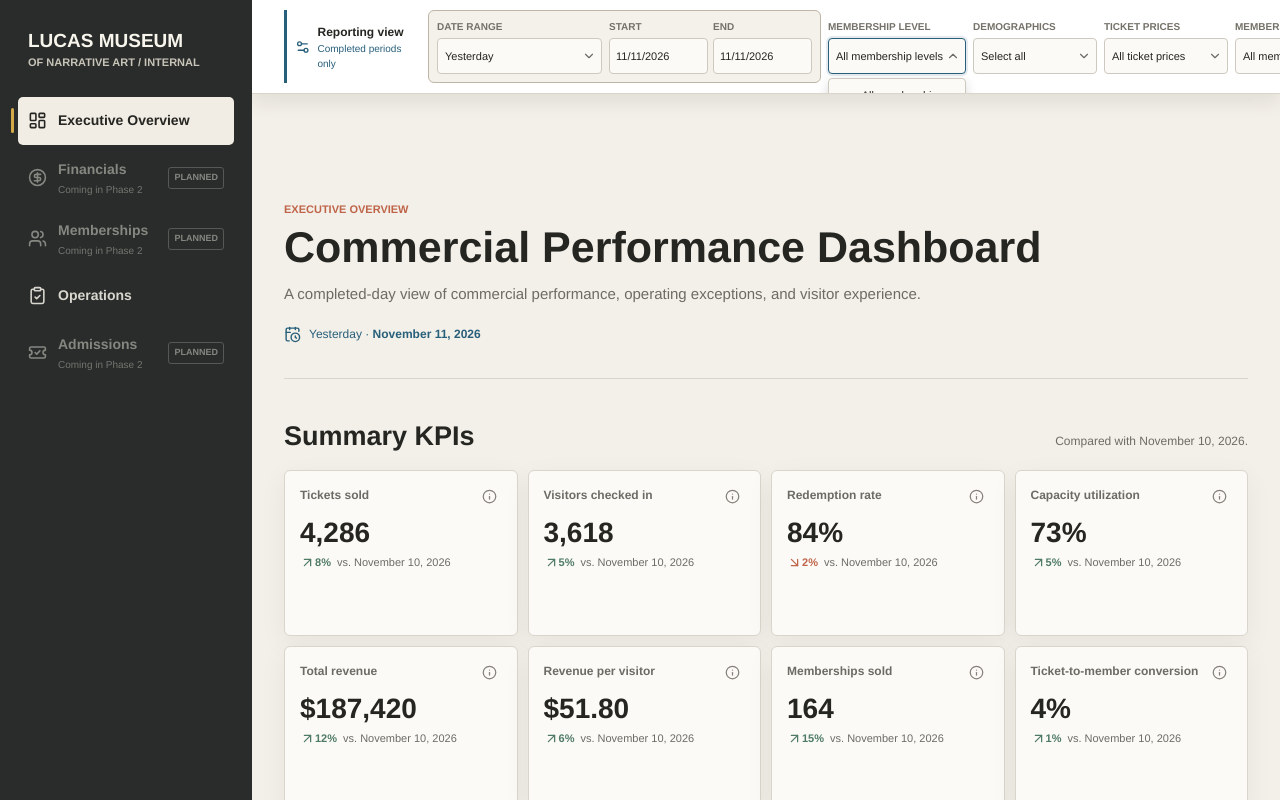
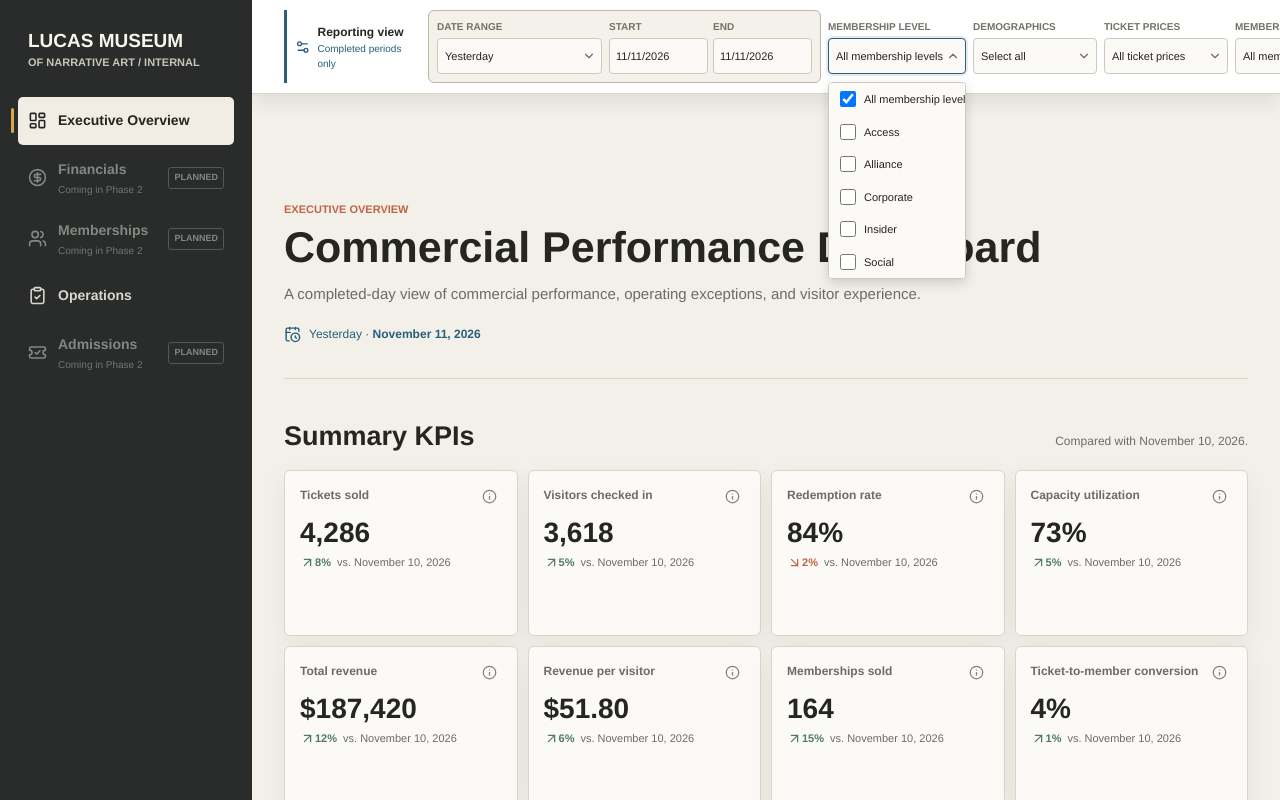
Before and after one commit to michaelbodellslalom/lucas-museum-dashboard, a React (Vite) app: page / in a window 1280 px wide. Both pictures are taken after a click on the button "All membership levels". Shown: the top 800 px of the page. Built offline with nearby package versions, Linux system fonts and the light colour scheme.

Commit message:
Fix multi-select dropdown z-index and positioning issues

```diff
--- a/src/components/DashboardShell.tsx
+++ b/src/components/DashboardShell.tsx
@@ -10,7 +10,7 @@ import {
   Users,
   X,
 } from 'lucide-react'
-import { useEffect, useState } from 'react'
+import { useEffect, useRef, useState } from 'react'
 import { filterOptions } from '../data/mockData'
 import type { Filters, PageId, ReportingPeriod } from '../types/dashboard'
 
@@ -33,6 +33,33 @@ const navigation = [
 
 function Field({ label, value, options, onChange }: { label: string; value: string[]; options: readonly string[]; onChange: (value: string[]) => void }) {
   const [open, setOpen] = useState(false)
+  const triggerRef = useRef<HTMLButtonElement>(null)
+  const containerRef = useRef<HTMLDivElement>(null)
+  const [menuStyle, setMenuStyle] = useState<{ top: number; left: number; width: number }>({ top: 0, left: 0, width: 0 })
+
+  useEffect(() => {
+    if (open && triggerRef.current) {
+      const rect = triggerRef.current.getBoundingClientRect()
+      setMenuStyle({
+        top: rect.bottom + 4,
+        left: rect.left,
+        width: rect.width,
+      })
+    }
+  }, [open])
+
+  useEffect(() => {
+    const handleClickOutside = (e: MouseEvent) => {
+      if (containerRef.current && !containerRef.current.contains(e.target as Node)) {
+        setOpen(false)
+      }
+    }
+
+    if (open) {
+      document.addEventListener('mousedown', handleClickOutside)
+      return () => document.removeEventListener('mousedown', handleClickOutside)
+    }
+  }, [open])
 
   const toggleOption = (option: string) => {
     if (value.includes(option)) {
@@ -45,10 +72,11 @@ function Field({ label, value, options, onChange }: { label: string; value: stri
   const displayLabel = value.length === 1 ? value[0] : value.length === options.length ? 'All selected' : `${value.length} selected`
 
   return (
-    <div className="filter-field">
+    <div className="filter-field" ref={containerRef}>
       <span>{label}</span>
       <div className="multi-select">
         <button
+          ref={triggerRef}
           className={`multi-select-trigger ${open ? 'open' : ''}`}
           onClick={() => setOpen(!open)}
           aria-haspopup="listbox"
@@ -58,7 +86,14 @@ function Field({ label, value, options, onChange }: { label: string; value: stri
           <ChevronDown size={14} style={{ transform: open ? 'rotate(180deg)' : 'rotate(0deg)' }} />
         </button>
         {open && (
-          <div className="multi-select-menu">
+          <div
+            className="multi-select-menu"
+            style={{
+              top: `${menuStyle.top}px`,
+              left: `${menuStyle.left}px`,
+              width: `${menuStyle.width}px`,
+            }}
+          >
             {options.map((option) => (
               <label key={option} className="multi-select-option">
                 <input
--- a/src/index.css
+++ b/src/index.css
@@ -199,10 +199,10 @@ tbody th { min-width: 120px; font-size: 12px; } td:last-child { min-width: 200px
 .multi-select-trigger { width: 100%; min-width: 0; height: 36px; padding: 0 22px 0 7px; border: 1px solid #cec9be; border-radius: 4px; appearance: none; background: var(--paper); color: var(--ink); font-size: 11px; cursor: pointer; display: flex; align-items: center; justify-content: space-between; text-align: left; }
 .multi-select-trigger.open { border-color: var(--blue); box-shadow: 0 0 0 2px rgba(40,95,122,.12); }
 .multi-select-trigger svg { flex-shrink: 0; transition: transform 0.2s ease; }
-.multi-select-menu { position: absolute; top: 100%; left: 0; right: 0; z-index: 50; margin-top: 4px; border: 1px solid #cec9be; border-radius: 4px; background: var(--paper); box-shadow: 0 4px 12px rgba(0,0,0,.15); }
-.multi-select-option { display: flex; align-items: center; padding: 8px 11px; gap: 8px; cursor: pointer; }
+.multi-select-menu { position: fixed; z-index: 1000; margin-top: 4px; border: 1px solid #cec9be; border-radius: 4px; background: var(--paper); box-shadow: 0 4px 12px rgba(0,0,0,.15); max-height: 300px; overflow-y: auto; }
+.multi-select-option { display: flex; align-items: center; padding: 8px 11px; gap: 8px; cursor: pointer; white-space: nowrap; }
 .multi-select-option:hover { background: #f9f7f3; }
-.multi-select-option input[type="checkbox"] { cursor: pointer; width: 16px; height: 16px; margin: 0; }
+.multi-select-option input[type="checkbox"] { cursor: pointer; width: 16px; height: 16px; margin: 0; flex-shrink: 0; }
 .multi-select-option span { font-size: 11px; color: var(--ink); }
 
 @media (min-width: 1350px) { .chart-grid { grid-template-columns: repeat(3, minmax(0, 1fr)); }.chart-wide { grid-column: span 2; } }
```
